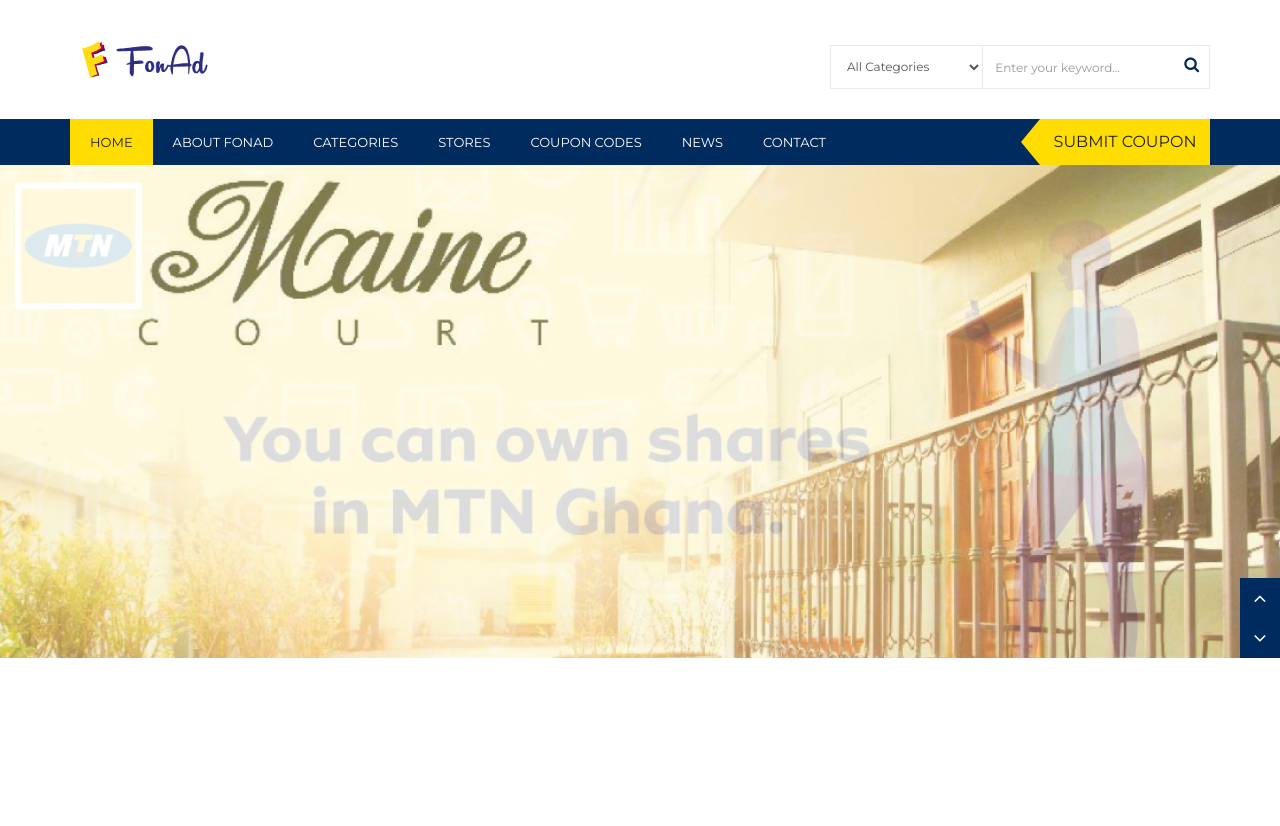
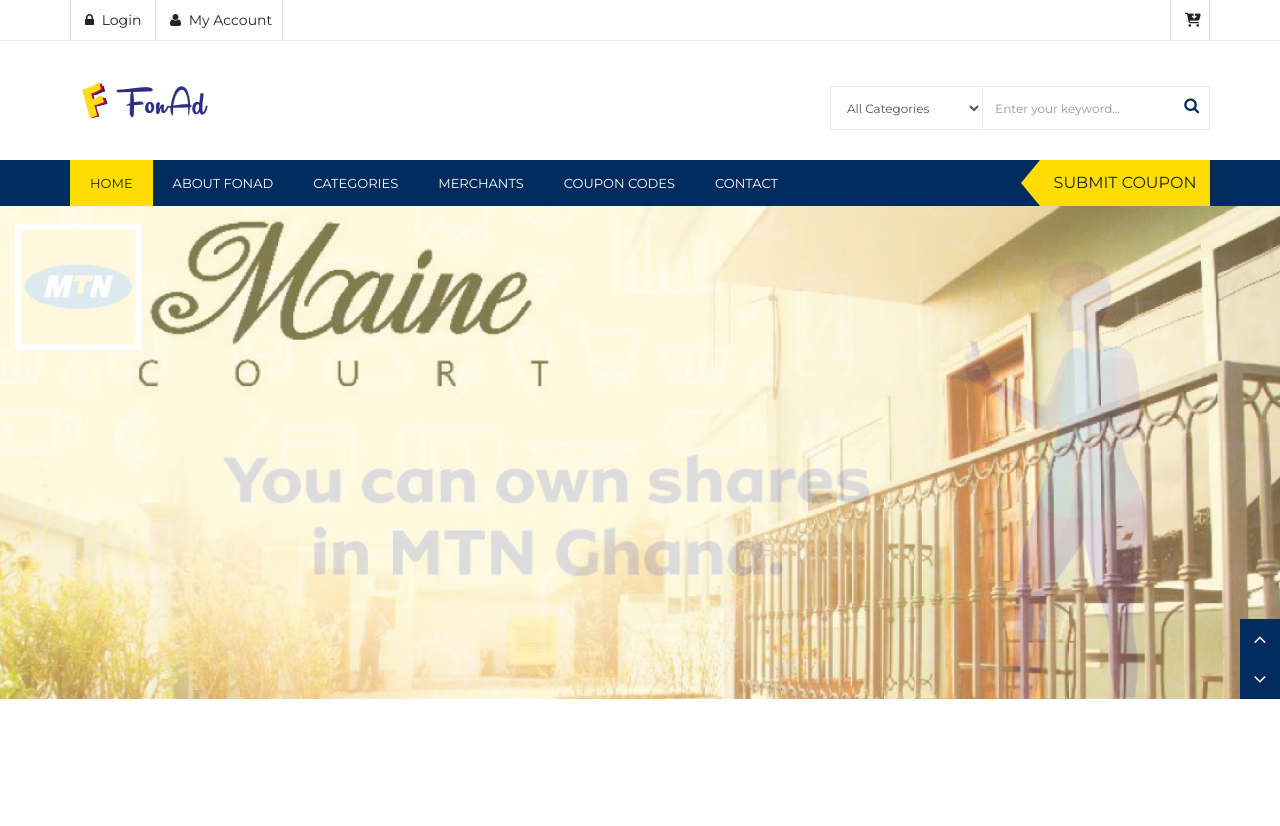
Before and after one commit to nkadm/fonad-store, a plain HTML site: page index.html in a window 1280 px wide. Shown: the top 826 px of the page. Drawn offline with Linux system fonts and the light colour scheme.

Commit message:
Made chagnes to cart icon and login section. Added fontawesome cdn link

```diff
--- a/css/style.css
+++ b/css/style.css
@@ -3058,7 +3058,7 @@ footer .social_icons a {
 	background-color: #f973a4;
 	border-color: #f973a4;
 }
-.social_icons .facebook a:hover {
+.social_icons .cart a:hover {
 	color: #fff;
 	background-color: #3b5a9b;
 	border-color: #3b5a9b;
--- a/index.html
+++ b/index.html
@@ -12,6 +12,9 @@
   <!-- FONTS ONLINE -->
   <link href='http://fonts.googleapis.com/css?family=Montserrat:400,700' rel='stylesheet' type='text/css'>
   <link href='http://fonts.googleapis.com/css?family=Lato:100,300,400,700,900' rel='stylesheet' type='text/css'>
+
+  <!-- FONT AWESOME -->
+  <script src="https://kit.fontawesome.com/b7d73d5881.js" crossorigin="anonymous"></script>
 
   <!--MAIN STYLE-->
   <link href="css/bootstrap.css" rel="stylesheet" type="text/css">
@@ -46,21 +49,17 @@
   <div id="wrap">
 
     <!--======= TOP BAR =========-->
-    <!-- <div class="top-bar">
+    <div class="top-bar">
       <div class="container">
         <ul class="left-bar-side">
           <li> <a href="login.html"><i class="fa fa-lock"></i> Login</a> </li>
           <li> <a href="login.html"><i class="fa fa-user"></i> My Account</a> </li>
-          <li> <a href="#."><i class="fa fa-heart"></i> My Favourites </a></li>
         </ul>
         <ul class="right-bar-side social_icons">
-        <li class="facebook"> <a href="#."><i class="fa fa-facebook"></i> </a></li>
-        <li class="twitter"> <a href="#."><i class="fa fa-twitter"></i> </a></li>
-        <li class="linkedin"> <a href="#."><i class="fa fa-linkedin"></i> </a></li>
-        <li class="tumblr"> <a href="#."><i class="fa fa-tumblr"></i> </a></li>
+        <li class="cart"> <a href="#."><i class="fas fa-cart-arrow-down"></i> </a></li>
       </ul>
       </div>
-    </div> -->
+    </div>
 
     <!--======= HEADER =========-->
     <header>
@@ -93,46 +92,10 @@
                 <li><a href="by-categories.html">Apparel</a></li>
                 <li><a href="by-categories.html">Automotive</a></li>
                 <li><a href="by-categories.html">beverages</a></li>
-                <li><a href="coupons.html">coupon codes</a></li>
               </ul>
             </li>
-            <li><a href="By-Stores.html">Stores</a></li>
+            <li><a href="By-Stores.html">Merchants</a></li>
             <li><a href="coupons.html">coupon codes</a> </li>
-            <li><a href="news.html">NEWS</a>
-
-              <!--======= MEGA MENU =========-->
-              <!-- <div class="megamenu full-width">
-                <h5>Recent post</h5>
-                <div class="row nav-post">
-                  <div class="col-sm-4 boder-da-r">
-                    <ul class="row">
-                      <li>
-                        <div class="img-nav"> <img class="img-responsive" src="images/nav-img-1.jpg" alt=""> </div>
-                        <div class="nav-text"> <a href="#.">Intex Aqua Style X Android 4.4 KitKat handset found listed</a> <span><i class="fa fa-calendar"></i> November 15, 2014</span> </div>
-                      </li>
-                      <li>
-                        <div class="img-nav"> <img class="img-responsive" src="images/nav-img-2.jpg" alt=""> </div>
-                        <div class="nav-text"> <a href="#.">Vibram Men's & Women's Five Fingers Athletic</a> <span><i class="fa fa-calendar"></i> November 15, 2014</span> </div>
-                      </li>
-                      <li>
-                        <div class="img-nav"> <img class="img-responsive" src="images/nav-img-3.jpg" alt=""> </div>
-                        <div class="nav-text"> <a href="#.">Bluetooth Rechargeable Mini Speaker </a> <span><i class="fa fa-calendar"></i> November 15, 2014</span> </div>
-                      </li>
-                    </ul>
-                  </div>
-                  <div class="col-sm-4 boder-da-r">
-                    <div class="nav-big"> <a href="#.">Beltronics Professional Series Radar/Laser</a> <img class="img-responsive" src="images/nav-img-4.jpg" alt="">
-                      <p>Show tonight. Now were up in the big leagues getting' our turn at bat. Come and play. Everything .</p>
-                    </div>
-                  </div>
-                  <div class="col-sm-4">
-                    <div class="nav-big"> <a href="#.">Beltronics Professional Series Radar/Laser</a> <img class="img-responsive" src="images/nav-img-5.jpg" alt="">
-                      <p>Show tonight. Now were up in the big leagues getting' our turn at bat. Come and play. Everything .</p>
-                    </div>
-                  </div>
-                </div>
-              </div> -->
-            </li>
             <li><a href="Contact.html">Contact</a> </li>
           </ul>
 
```
Also changed, not shown: 11 other files.
